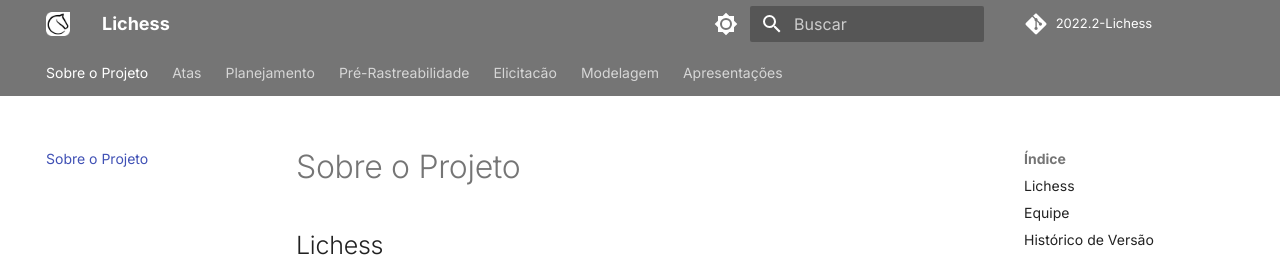
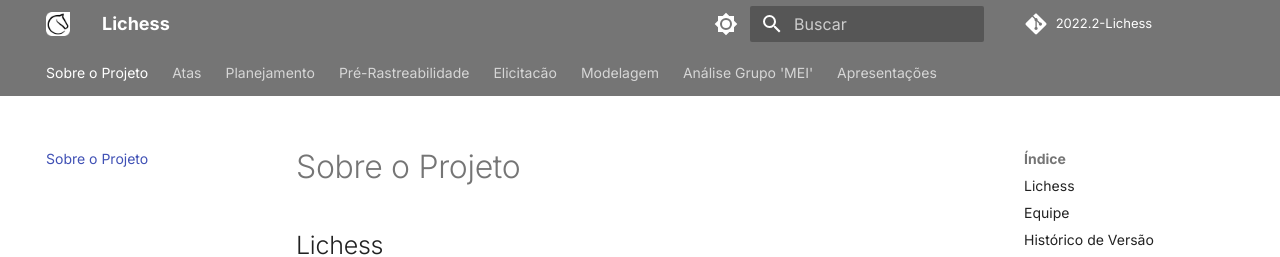
Before and after one commit to Requisitos-de-Software/2022.2-Lichess, an MkDocs documentation site: the page built from docs/index.md, in a window 1280 px wide and 900 px high. Shown: the top 257 px of the window. Built offline with MkDocs 1.6.1 and Material for MkDocs 9.7.7, drawn with Linux system fonts in a browser that asks for light colours; some web fonts are replaced; comment, search, counter and statistics services are not loaded; old or Windows-style settings are respelled for this version of MkDocs.

Commit message:
inseri caminho no mkdocs

```diff
--- a/mkdocs.yml
+++ b/mkdocs.yml
@@ -69,4 +69,7 @@
       - Modelagem Ágil:
           - Backlog: modelagem/agil/backlog.md
           - Histórias de Usuário: modelagem/agil/us.md
+  - Análise Grupo 'MEI':
+      - Validação:
+          - Comunicação Informal: analise-grupo3\validacao\comunicacao.md
   - Apresentações: apresentacoes.md
```
